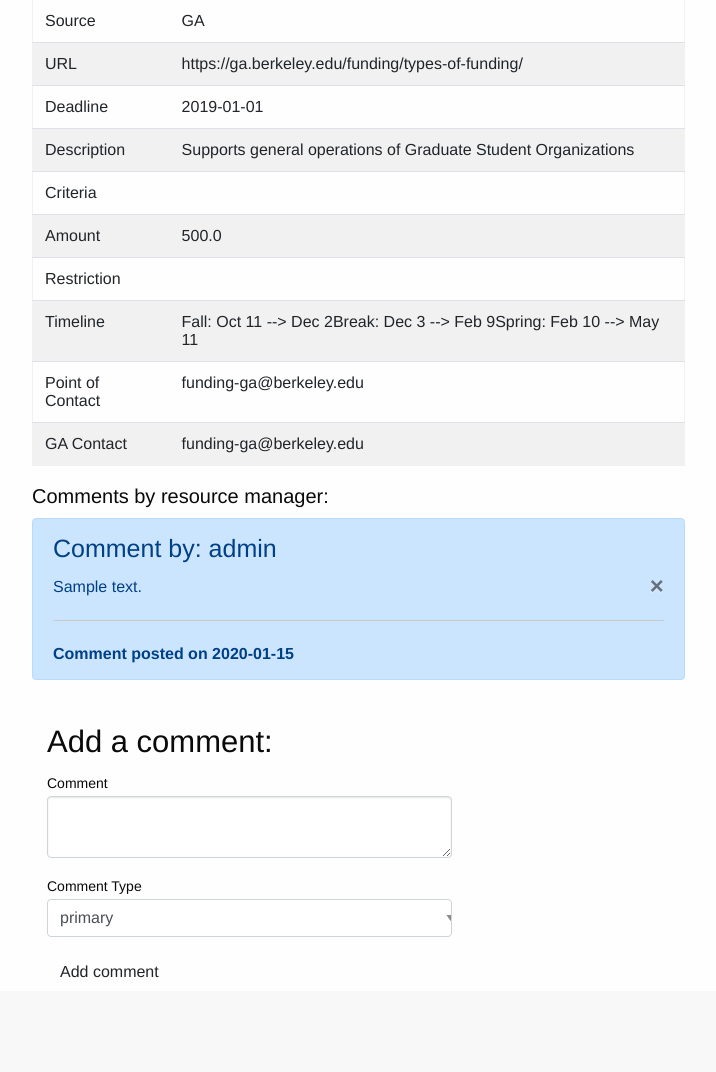
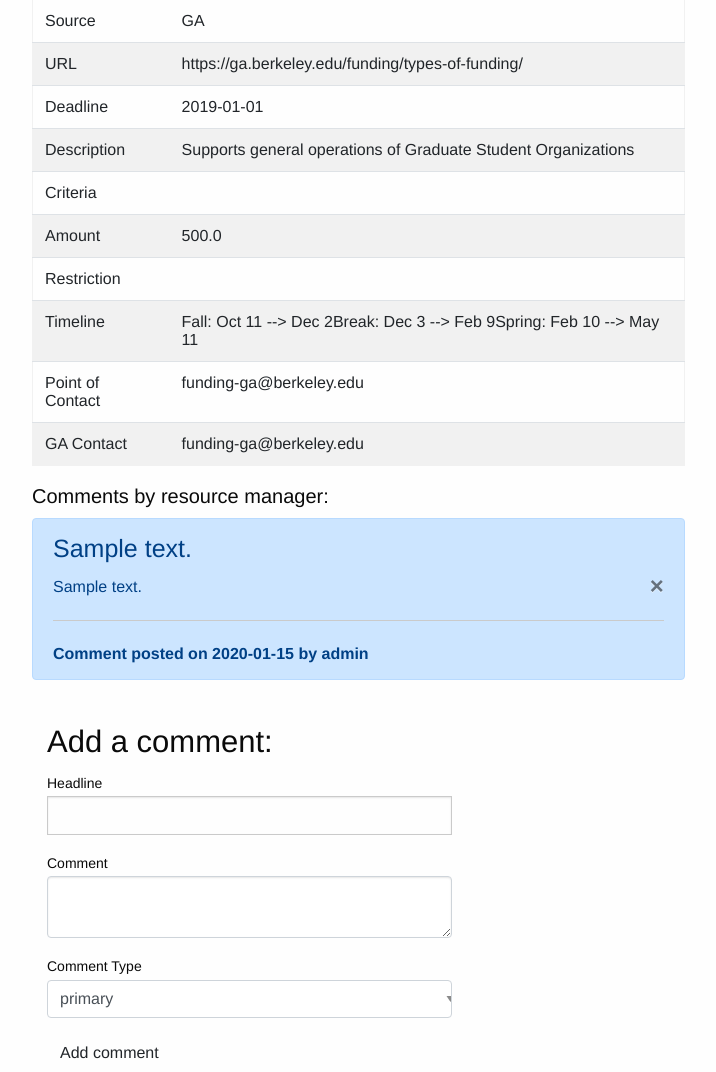
Before and after one commit to mhsiron/GA_FundingResources, a Flask app: page /resource/1 in a window 1280 px wide. Shown: the part 223-1295 px from the top of the page, without its empty margins (111-827 px from the left). Before the commit the page ends 1201 px from the top, so only its background shows below. Run offline with Flask 2, Linux system fonts and the light colour scheme; a user stored in the database is signed in; data comes from the database, SQL or seed files in the repository; tables that the repository leaves empty hold one stand-in row (values such as "Sample post"); some libraries are stand-ins or nearby versions.

Commit message:
Add comment headline instead of just author

```diff
--- a/app/form.py
+++ b/app/form.py
@@ -34,6 +34,7 @@
     id = IntegerField(label="",widget=HiddenInput())
 
 class FundingResourceCommentForm(FlaskForm):
+    comment_title = StringField('Headline', validators=[DataRequired()])
     comment = TextAreaField('Comment')
     comment_type = SelectField('Comment Type',
                            choices=[(choice.name, choice.value) for choice in
--- a/app/routes.py
+++ b/app/routes.py
@@ -274,24 +274,23 @@
 @app.route('/resource/<int:id>', methods=['GET', 'POST'])
 def view_resource(id):
     current_resource = FundingResources.query.filter_by(id=id).first()
-    comments = FundingResourceComments.query.filter_by(funding_id=id).all()
     form = FundingResourceCommentForm()
+
 
     if form.validate_on_submit():
         c = FundingResourceComments(posted_date=datetime.date.today(),
+                                    comment_title=form.comment_title.data,
                                     comment=form.comment.data,
                                     user_id=current_user.id,
                                     funding_id=current_resource.id,
                                     comment_type=form.comment_type.data)
         db.session.add(c)
         db.session.commit()
-
-        comments = FundingResourceComments.query.filter_by(funding_id=id).all()
         return render_template('view_resource.html', resource=current_resource,
-                           datetime=datetime, comments=comments, form=form)
+                           datetime=datetime, form=form)
 
     return render_template('view_resource.html', resource=current_resource,
-                           datetime=datetime, comments=comments, form=form)
+                           datetime=datetime, form=form)
 
 @app.route('/deletecomment/<id>', methods=['GET'])
 def deletecomment(id):
--- a/app/templates/view_resource.html
+++ b/app/templates/view_resource.html
@@ -65,12 +65,12 @@
               </tr>
     </table>
 
-            {% if comments %}<h5> Comments by resource manager:</h5> {% endif %}
+            {% if resource.comments_posted is defined and resource.comments_posted|length %}<h5> Comments by resource manager:</h5>
 
-            {% for comment in comments %}
+            {% for comment in resource.comments_posted %}
 
             <div class="alert alert-{{comment.comment_type.value}} alert-dismissable" role="alert">
-              <h4 class="alert-heading">Comment by: {{comment.user.username}}</h4>
+              <h4 class="alert-heading">{{comment.comment_title}}</h4>
                 {% if not current_user.is_anonymous %}
                 {% if resource.user_id == current_user.id or current_user.is_admin() %}
                 <a type="button" class="close" href="/deletecomment/{{comment.id}}" data-dismiss="alert" aria-label="Close">
@@ -78,10 +78,10 @@
               </a>{% endif %}{% endif %}
               <p> {{comment.comment}}</p>
               <hr>
-              <p class="mb-0"><strong>Comment posted on {{comment.posted_date}}</strong></p>
+              <p class="mb-0"><strong>Comment posted on {{comment.posted_date}} by {{comment.user.username}} </strong></p>
             </div>
 
-            {% endfor %}
+            {% endfor %}{% endif %}
             <div class=container"><br>
                 {% if not current_user.is_anonymous %}
                 {% if resource.user_id == current_user.id or current_user.is_admin() %}
```
Also changed, not shown: app/models.py (+4 -3 lines).
